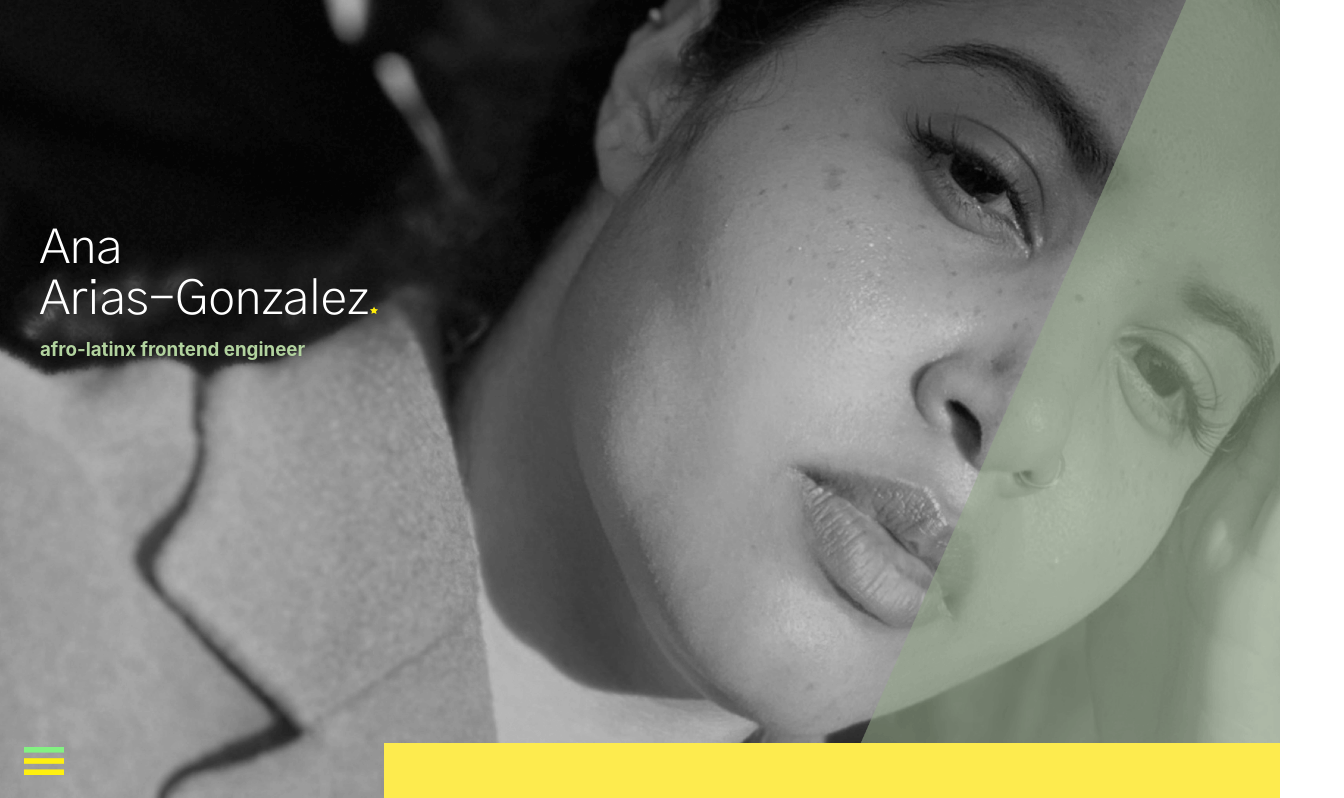
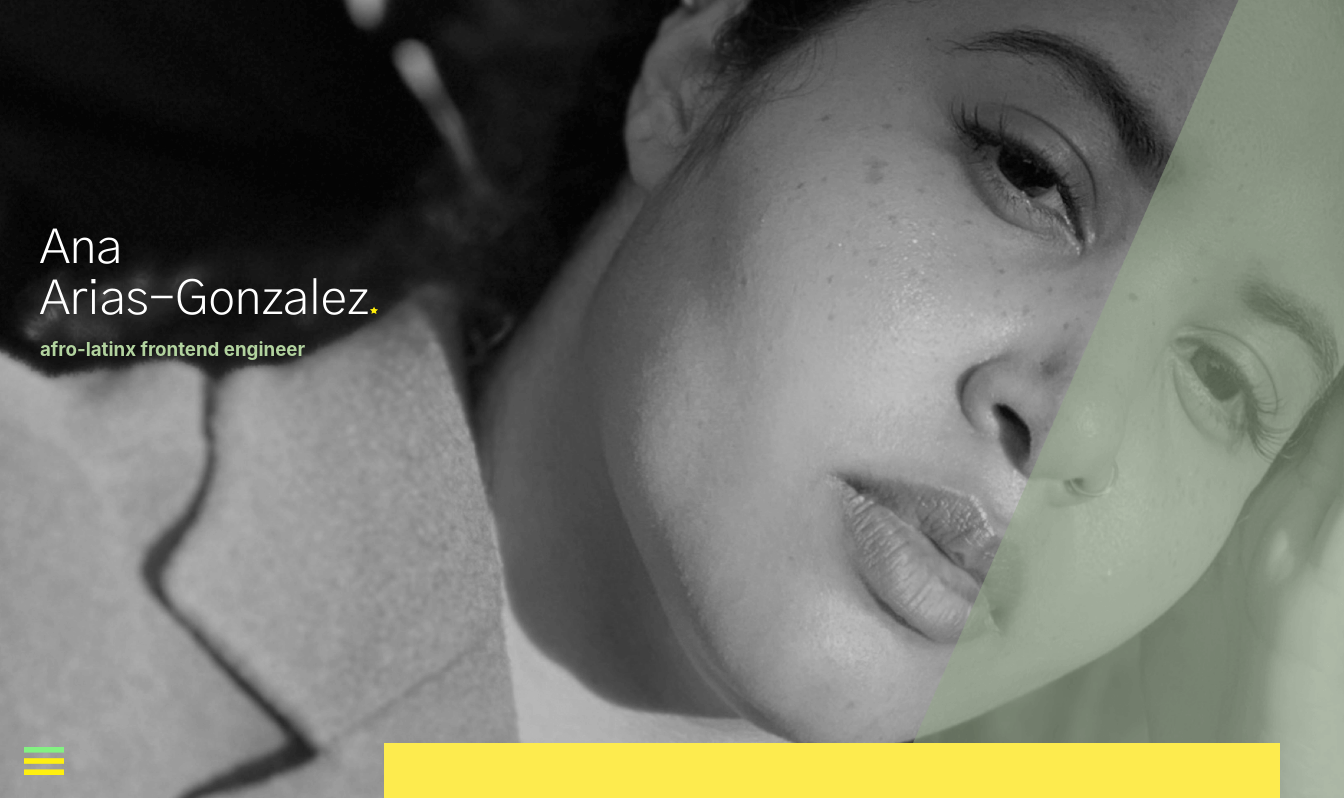
Before and after one commit to aariasgonz21/ananas-dot-dev, a React (Create React App) app: page / in a window 1280 px wide. Shown: the top 798 px of the page, 1344 px wide, since content can reach past the window. Built offline with nearby package versions, Linux system fonts and the light colour scheme.

Commit message:
idek man

```diff
--- a/src/stylesheets/home.scss
+++ b/src/stylesheets/home.scss
@@ -5,7 +5,7 @@
 /**** VARIABLES ****/
 $info-phone: "only screen and (max-width: 430px)";
 $info-tablet: "only screen and (min-width: 431px) and (max-width: 1025px)";
-$width: 100%;
+$width: 105%;
 $height: 100vh;
 $head-font: 'Gothic A1', serif;
 $text-font: 'Source Sans Pro', sans-serif;
@@ -48,7 +48,7 @@ h1{
 
 /*** MEDIA QUERIES ***/
 @media #{$info-phone} {
-  .home {
+  #home {
     background-position: center;
   }
   .name {
```
